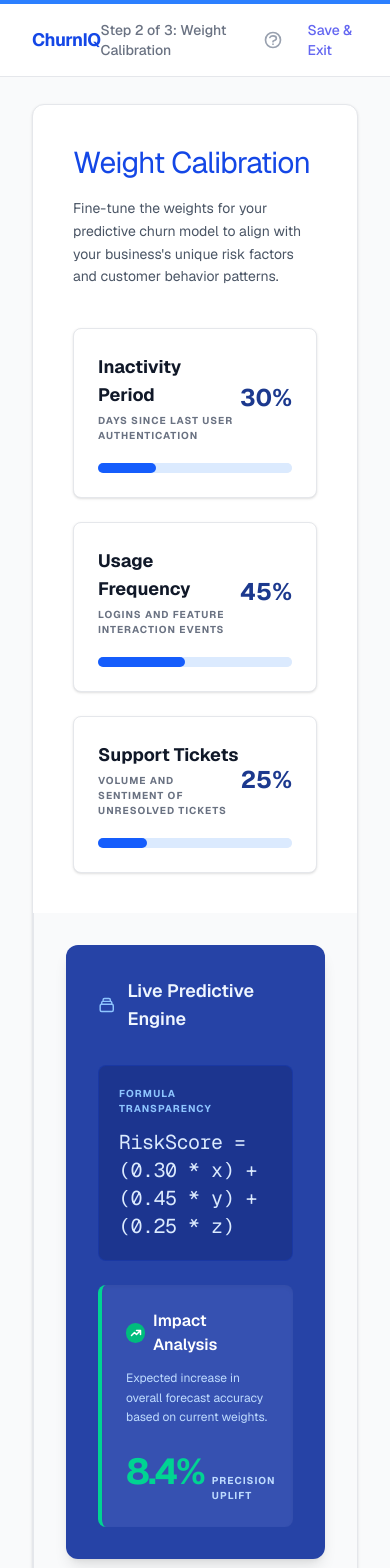
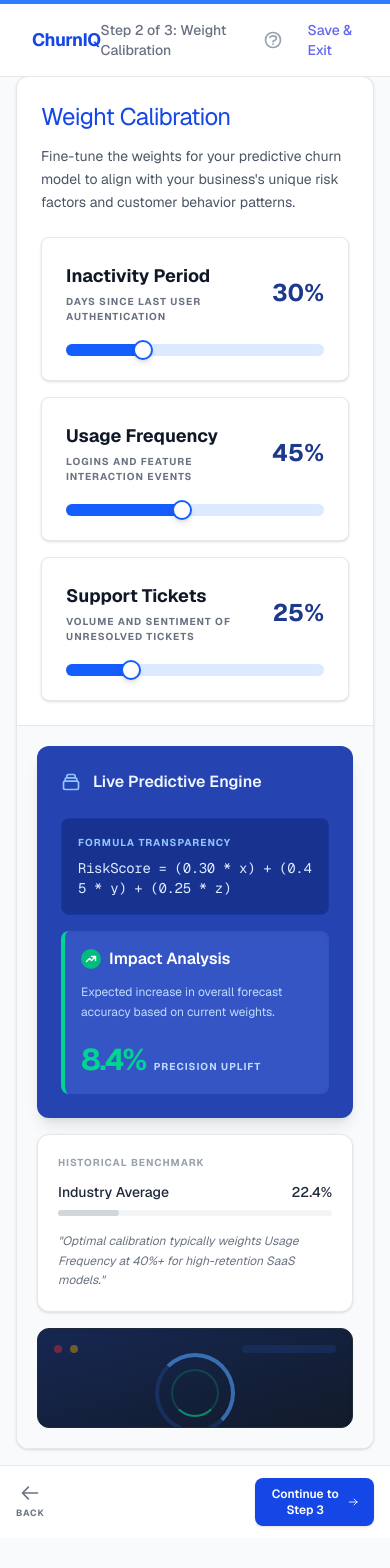
Before and after one commit to fatimafayyaz215-sketch/attriscope, a Next.js app: page /onboarding/step-2 in a window 390 px wide. Shown: the top 1568 px of the page. After the commit the page ends 1538 px from the top, so only its background shows below. Built offline with nearby package versions, Linux system fonts and the light colour scheme.

Commit message:
onboarding screens

```diff
--- a/src/app/onboarding/step-2/page.tsx
+++ b/src/app/onboarding/step-2/page.tsx
@@ -1,6 +1,6 @@
 "use client";
 
-import { useState } from "react";
+import { useState, useMemo } from "react";
 import { useRouter } from "next/navigation";
 import OnboardingHeader from "@/features/onboarding/components/OnboardingHeader";
 import OnboardingFooter from "@/features/onboarding/components/OnboardingFooter";
@@ -13,23 +13,36 @@ export default function OnboardingStep2Page() {
   const [usage, setUsage] = useState(45);
   const [support, setSupport] = useState(25);
 
+  // Compute average weight (0–100) to drive the blue shade of the preview panel.
+  const avg = useMemo(() => (inactivity + usage + support) / 3, [inactivity, usage, support]);
+  // Lightness: 50% at avg=0 → 25% at avg=100. Saturation: 58% → 80%.
+  const l = Math.round(50 - avg * 0.25);
+  const s = Math.round(58 + avg * 0.22);
+  const engineBg   = `hsl(227, ${s}%, ${l}%)`;
+  const formulaBg  = `hsl(227, ${Math.min(s + 6, 95)}%, ${Math.max(l - 9, 10)}%)`;
+  const impactBg   = `hsl(227, ${Math.max(s - 8, 40)}%, ${Math.min(l + 7, 60)}%)`;
+
+  // Dynamic precision uplift: scales with total weight, baseline 8.4 at sum=100.
+  const total = inactivity + usage + support;
+  const precisionUplift = (total * 0.084).toFixed(1);
+
   return (
-    <div className="min-h-screen bg-gray-50 flex flex-col pt-[72px]">
+    <div className="min-h-screen bg-gray-50 flex flex-col pt-15 sm:pt-18">
       <OnboardingHeader step={2} title="Weight Calibration" />
 
-      <main className="flex-1 flex justify-center p-8">
+      <main className="flex-1 flex justify-center p-4 sm:p-8">
         <div className="w-full max-w-6xl bg-white border border-gray-200 shadow-sm rounded-xl overflow-hidden flex flex-col lg:flex-row">
 
           {/* Left Column - Controls */}
-          <div className="w-full lg:w-[55%] p-10 flex flex-col">
-            <h1 className="text-3xl font-normal text-blue-700 mb-4 tracking-tight">
+          <div className="w-full lg:w-[55%] p-6 sm:p-10 flex flex-col">
+            <h1 className="text-2xl sm:text-3xl font-normal text-blue-700 mb-3 sm:mb-4 tracking-tight">
               Weight Calibration
             </h1>
-            <p className="text-gray-600 text-sm leading-relaxed mb-10 max-w-lg">
+            <p className="text-gray-600 text-sm leading-relaxed mb-6 sm:mb-10 max-w-lg">
               Fine-tune the weights for your predictive churn model to align with your business&apos;s unique risk factors and customer behavior patterns.
             </p>
 
-            <div className="flex flex-col gap-6 flex-1">
+            <div className="flex flex-col gap-4 sm:gap-6 flex-1">
               <WeightSlider
                 title="Inactivity Period"
                 description="Days since last user authentication"
@@ -51,56 +64,67 @@ export default function OnboardingStep2Page() {
             </div>
           </div>
 
-          {/* Right Column - Preview */}
-          <div className="w-full lg:w-[45%] bg-gray-50 border-l border-gray-200 p-8 flex flex-col gap-6">
+          {/* Right Column - Live Preview */}
+          <div className="w-full lg:w-[45%] bg-gray-50 border-t lg:border-t-0 lg:border-l border-gray-200 p-5 sm:p-8 flex flex-col gap-4 sm:gap-6">
 
-            {/* Live Predictive Engine Box */}
-            <div className="bg-[#2643a6] rounded-xl p-8 text-white shadow-lg">
-              <div className="flex items-center gap-3 mb-8">
+            {/* Live Predictive Engine Box — color driven by slider average */}
+            <div
+              className="rounded-xl p-6 sm:p-8 text-white shadow-lg transition-colors duration-500"
+              style={{ backgroundColor: engineBg }}
+            >
+              <div className="flex items-center gap-3 mb-6 sm:mb-8">
                 <svg className="w-5 h-5 text-blue-300" fill="none" stroke="currentColor" viewBox="0 0 24 24">
                   <path strokeLinecap="round" strokeLinejoin="round" strokeWidth={2} d="M19 11H5m14 0a2 2 0 012 2v6a2 2 0 01-2 2H5a2 2 0 01-2-2v-6a2 2 0 012-2m14 0V9a2 2 0 00-2-2M5 11V9a2 2 0 012-2m0 0V5a2 2 0 012-2h6a2 2 0 012 2v2M7 7h10" />
                 </svg>
-                <h3 className="font-semibold text-lg text-blue-50">Live Predictive Engine</h3>
+                <h3 className="font-semibold text-base sm:text-lg text-blue-50">Live Predictive Engine</h3>
               </div>
 
-              <div className="bg-[#1c358f] rounded-lg p-5 mb-6 border border-blue-800/50">
-                <p className="text-[10px] font-bold text-blue-300 tracking-widest uppercase mb-3">
+              <div
+                className="rounded-lg p-4 sm:p-5 mb-4 sm:mb-6 border border-blue-800/50 transition-colors duration-500"
+                style={{ backgroundColor: formulaBg }}
+              >
+                <p className="text-[10px] font-bold text-blue-300 tracking-widest uppercase mb-2 sm:mb-3">
                   Formula Transparency
                 </p>
-                <p className="font-mono text-xl text-blue-100 tracking-tight">
+                <p className="font-mono text-sm sm:text-xl text-blue-100 tracking-tight break-all sm:break-normal">
                   RiskScore = ({(inactivity / 100).toFixed(2)} * x) + ({(usage / 100).toFixed(2)} * y) + ({(support / 100).toFixed(2)} * z)
                 </p>
               </div>
 
-              <div className="bg-[#3651b1] rounded-lg p-6 border-l-4 border-emerald-400 shadow-inner flex flex-col gap-2 relative overflow-hidden">
+              <div
+                className="rounded-lg p-4 sm:p-6 border-l-4 border-emerald-400 shadow-inner flex flex-col gap-2 relative overflow-hidden transition-colors duration-500"
+                style={{ backgroundColor: impactBg }}
+              >
                 <div className="flex items-center gap-2 text-white font-semibold mb-1">
-                  <div className="w-5 h-5 bg-emerald-500 rounded-full flex items-center justify-center">
+                  <div className="w-5 h-5 bg-emerald-500 rounded-full flex items-center justify-center shrink-0">
                     <svg className="w-3 h-3 text-white" fill="none" stroke="currentColor" viewBox="0 0 24 24">
                       <path strokeLinecap="round" strokeLinejoin="round" strokeWidth={3} d="M13 7h8m0 0v8m0-8l-8 8-4-4-6 6" />
                     </svg>
                   </div>
                   Impact Analysis
                 </div>
-                <p className="text-xs text-blue-200 leading-relaxed mb-4 max-w-sm">
+                <p className="text-xs text-blue-200 leading-relaxed mb-3 sm:mb-4">
                   Expected increase in overall forecast accuracy based on current weights.
                 </p>
                 <div className="flex items-baseline gap-2">
-                  <span className="text-4xl font-bold text-emerald-400 tracking-tighter">8.4%</span>
+                  <span className="text-3xl sm:text-4xl font-bold text-emerald-400 tracking-tighter transition-all duration-300">
+                    {precisionUplift}%
+                  </span>
                   <span className="text-[10px] font-bold text-blue-200 uppercase tracking-widest">Precision Uplift</span>
                 </div>
               </div>
             </div>
 
             {/* Historical Benchmark Box */}
-            <div className="bg-white border border-gray-200 rounded-xl p-6 shadow-sm">
-              <p className="text-[10px] font-bold text-gray-400 tracking-widest uppercase mb-4">
+            <div className="bg-white border border-gray-200 rounded-xl p-5 sm:p-6 shadow-sm">
+              <p className="text-[10px] font-bold text-gray-400 tracking-widest uppercase mb-3 sm:mb-4">
                 Historical Benchmark
               </p>
               <div className="flex justify-between text-sm font-medium text-gray-800 mb-2">
                 <span>Industry Average</span>
                 <span>22.4%</span>
               </div>
-              <div className="w-full h-1.5 bg-gray-100 rounded-full mb-6">
+              <div className="w-full h-1.5 bg-gray-100 rounded-full mb-4 sm:mb-6">
                 <div className="h-full bg-gray-300 rounded-full" style={{ width: '22.4%' }}></div>
               </div>
               <p className="text-xs text-gray-500 italic leading-relaxed">
@@ -109,9 +133,8 @@ export default function OnboardingStep2Page() {
             </div>
 
             {/* Dashboard Mockup (Bottom) */}
-            <div className="flex-1 bg-[#121b2a] rounded-xl overflow-hidden shadow-inner border border-gray-800 relative min-h-[140px]">
-               <div className="absolute inset-0 bg-gradient-to-br from-blue-900/40 to-transparent flex flex-col p-4">
-                 {/* Fake UI elements */}
+            <div className="flex-1 bg-[#121b2a] rounded-xl overflow-hidden shadow-inner border border-gray-800 relative min-h-25 sm:min-h-35">
+               <div className="absolute inset-0 bg-linear-to-br from-blue-900/40 to-transparent flex flex-col p-4">
                  <div className="flex justify-between items-start opacity-40">
                    <div className="flex gap-2">
                      <div className="w-2 h-2 rounded-full bg-red-500"></div>
@@ -121,9 +144,8 @@ export default function OnboardingStep2Page() {
                  </div>
 
                  <div className="flex-1 flex items-center justify-center opacity-60">
-                    {/* Circle diagram mock */}
-                    <div className="w-24 h-24 rounded-full border-[4px] border-blue-500/30 border-t-blue-400 border-r-blue-400 relative flex items-center justify-center">
-                       <div className="w-16 h-16 rounded-full border-[2px] border-emerald-500/40 border-b-emerald-400 absolute"></div>
+                    <div className="w-20 h-20 sm:w-24 sm:h-24 rounded-full border-4 border-blue-500/30 border-t-blue-400 border-r-blue-400 relative flex items-center justify-center">
+                       <div className="w-12 h-12 sm:w-16 sm:h-16 rounded-full border-2 border-emerald-500/40 border-b-emerald-400 absolute"></div>
                     </div>
                  </div>
                </div>
@@ -137,7 +159,7 @@ export default function OnboardingStep2Page() {
       <OnboardingFooter
         onBack={() => router.push('/onboarding')}
         onContinue={() => router.push('/onboarding/step-3')}
-        continueText="Continue to Step 3 →"
+        continueText="Continue to Step 3"
       />
     </div>
   );
--- a/src/features/onboarding/components/OnboardingFooter.tsx
+++ b/src/features/onboarding/components/OnboardingFooter.tsx
@@ -16,11 +16,11 @@ export default function OnboardingFooter({
   middleContent?: ReactNode;
 }) {
   return (
-    <footer className="bg-white border-t border-gray-200 px-8 py-5 flex items-center justify-between">
+    <footer className="bg-white border-t border-gray-200 px-4 sm:px-8 py-3 sm:py-5 flex items-center justify-between">
       <div className="w-1/3 flex justify-start">
         <button
           onClick={onBack}
-          className="flex flex-col items-center justify-center gap-1 text-[10px] font-bold tracking-widest uppercase text-gray-500 hover:text-gray-800 transition-colors cursor-pointer"
+          className="flex flex-col items-center justify-center gap-1 text-[9px] sm:text-[10px] font-bold tracking-widest uppercase text-gray-500 hover:text-gray-800 transition-colors cursor-pointer"
         >
           <svg className="w-5 h-5" fill="none" stroke="currentColor" viewBox="0 0 24 24">
             <path strokeLinecap="round" strokeLinejoin="round" strokeWidth={2} d="M10 19l-7-7m0 0l7-7m-7 7h18" />
@@ -37,7 +37,7 @@ export default function OnboardingFooter({
         <button
           onClick={onContinue}
           disabled={!canContinue}
-          className="bg-blue-700 hover:bg-blue-800 disabled:bg-gray-300 disabled:cursor-not-allowed active:scale-[0.99] text-white font-semibold py-2.5 px-6 rounded-lg text-sm transition-all flex items-center justify-center gap-2 cursor-pointer shadow-sm"
+          className="bg-blue-700 hover:bg-blue-800 disabled:bg-gray-300 disabled:cursor-not-allowed active:scale-[0.99] text-white font-semibold py-2 sm:py-2.5 px-4 sm:px-6 rounded-lg text-xs sm:text-sm transition-all flex items-center justify-center gap-2 cursor-pointer shadow-sm"
         >
           {continueIcon ? continueIcon : null}
           {continueText}
--- a/src/features/onboarding/components/WeightSlider.tsx
+++ b/src/features/onboarding/components/WeightSlider.tsx
@@ -24,23 +24,28 @@ export default function WeightSlider({ title, description, value, onChange }: We
         </div>
       </div>
 
-      <div className="relative h-2.5 bg-gray-100 rounded-full">
+      <div className="relative h-3 bg-gray-100 rounded-full mt-1">
         <div
           className="absolute top-0 left-0 h-full bg-blue-100 rounded-full"
           style={{ width: '100%' }}
         />
         <div
-          className="absolute top-0 left-0 h-full bg-blue-600 rounded-full transition-all duration-300"
+          className="absolute top-0 left-0 h-full bg-blue-600 rounded-full transition-all duration-150"
           style={{ width: `${value}%` }}
         />
-        {/* We use an invisible range input overlaid on top to capture clicks/drags */}
+        {/* Visible thumb */}
+        <div
+          className="absolute top-1/2 -translate-y-1/2 w-5 h-5 bg-white border-[2.5px] border-blue-600 rounded-full shadow-md pointer-events-none z-10 transition-all duration-150"
+          style={{ left: `calc(${value}% - 10px)` }}
+        />
+        {/* Invisible range input overlaid for interaction */}
         <input
           type="range"
           min="0"
           max="100"
           value={value}
           onChange={handleChange}
-          className="absolute inset-0 w-full h-full opacity-0 cursor-pointer"
+          className="absolute inset-0 w-full h-full opacity-0 cursor-pointer z-20"
         />
       </div>
     </div>
--- a/src/services/auth.service.ts
+++ b/src/services/auth.service.ts
@@ -16,7 +16,10 @@ export const authService = {
     return supabase.auth.signUp({
       email,
       password: password!,
-      options: { data: { full_name: name } },
+      options: {
+        data: { full_name: name },
+        emailRedirectTo: `${window.location.origin}/auth/callback`,
+      },
     });
   },
 
```
Also changed, not shown: src/app/onboarding/page.tsx (+10 -10 lines), src/app/onboarding/step-3/page.tsx (+13 -13 lines), src/features/auth/components/LoginForm.tsx (+9 -2 lines).
